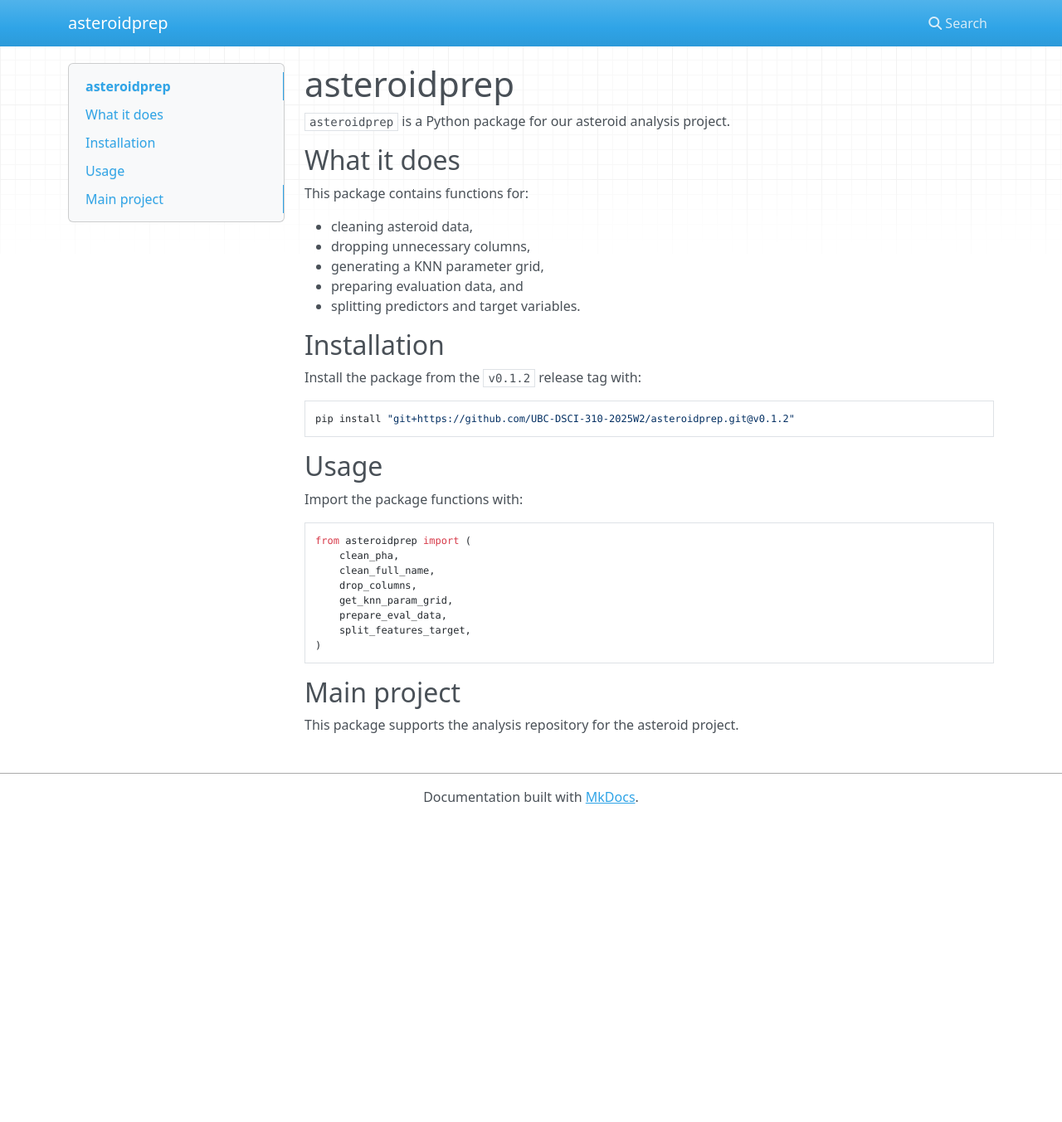
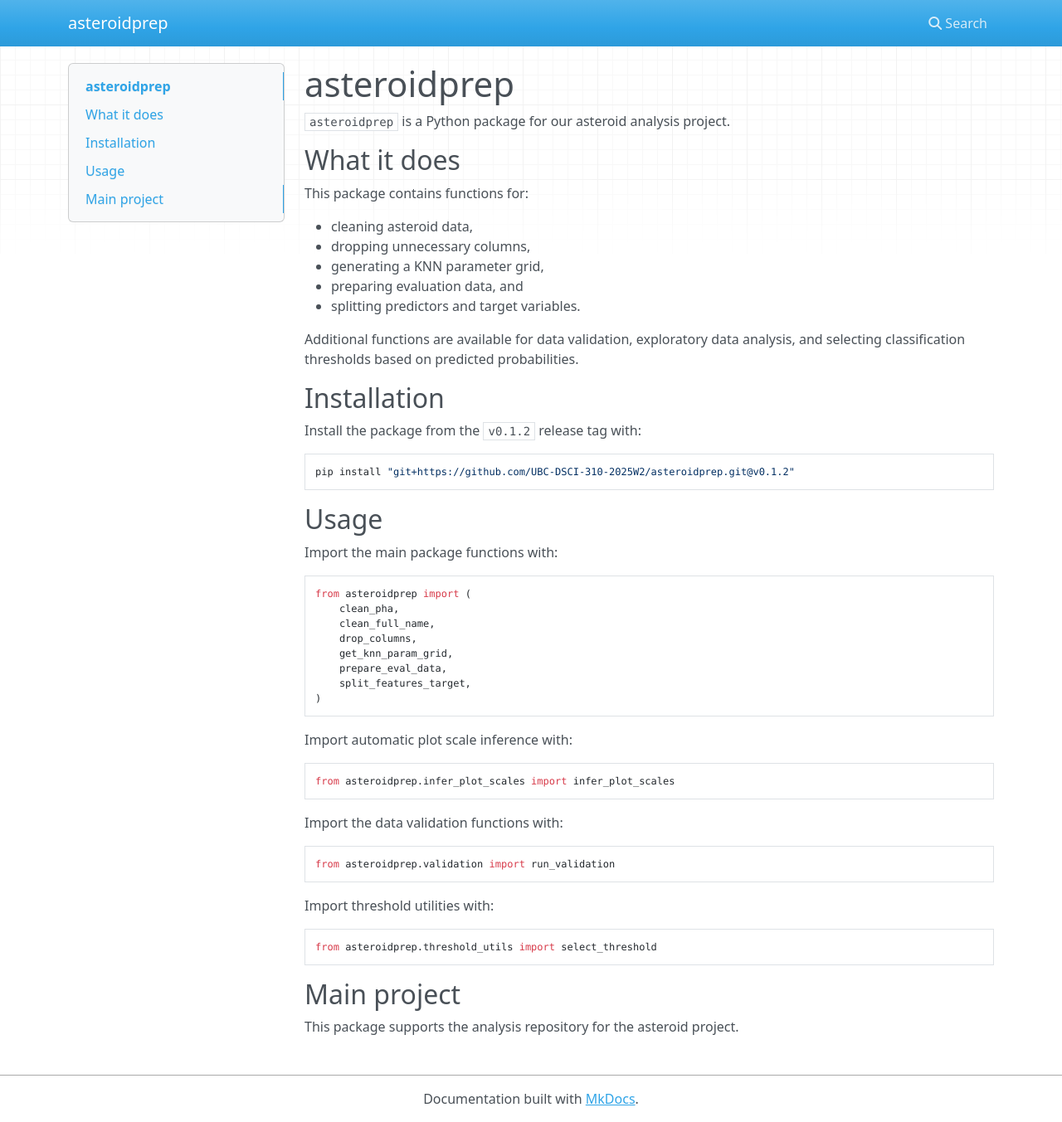
Before and after one commit to UBC-DSCI-310-2025W2/asteroidprep, an MkDocs documentation site: the page built from docs/index.md, in a window 1280 px wide and 1353 px high. Shown: the whole window at 83% size. Built offline with MkDocs 1.6.1, drawn with Linux system fonts in a browser that asks for light colours; nearby versions of some CDN libraries.

Commit message:
update index.md

````diff
--- a/docs/index.md
+++ b/docs/index.md
@@ -12,6 +12,8 @@ This package contains functions for:
 - preparing evaluation data, and
 - splitting predictors and target variables.
 
+Additional functions are available for data validation, exploratory data analysis, and selecting classification thresholds based on predicted probabilities.
+
 ## Installation
 
 Install the package from the `v0.1.2` release tag with:
@@ -22,9 +24,9 @@ pip install "git+https://github.com/UBC-DSCI-310-2025W2/asteroidprep.git@v0.1.2"
 
 ## Usage
 
-Import the package functions with:
+Import the main package functions with:
 
-```
+```python
 from asteroidprep import (
     clean_pha,
     clean_full_name,
@@ -35,6 +37,24 @@ from asteroidprep import (
 )
 ```
 
+Import automatic plot scale inference with:
+
+```python
+from asteroidprep.infer_plot_scales import infer_plot_scales
+```
+
+Import the data validation functions with:
+
+```python
+from asteroidprep.validation import run_validation
+```
+
+Import threshold utilities with:
+
+```python
+from asteroidprep.threshold_utils import select_threshold
+```
+
 ## Main project
 
 This package supports the analysis repository for the asteroid project.
````
